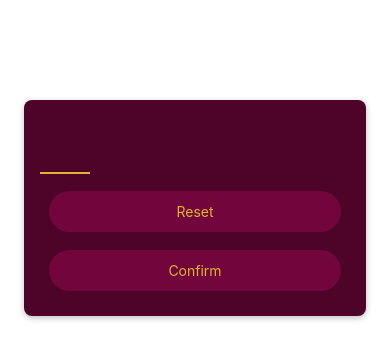
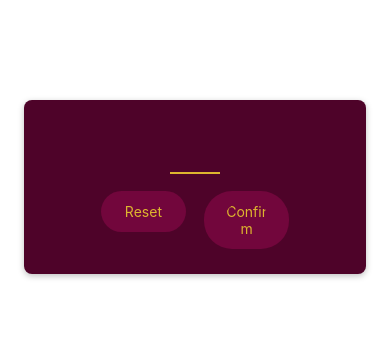
Before and after one commit to jsidd06/Guess-game, a React Native app: screen / in a window 390 px wide. Shown: the top 360 px of the page. Built offline with nearby package versions, Linux system fonts and the light colour scheme.

Commit message:
button style change

```diff
--- a/components/screens/StartGame.js
+++ b/components/screens/StartGame.js
@@ -3,18 +3,32 @@
 
 function StartGame () {
     return (
-        <View style={styles.inputContainer}>
-            <TextInput style={styles.numberInput} keyboardType="number-pad" autoCorrect={false}  autoCapitalize="none" maxLength={2} />
-            <PrimaryButton >Reset</PrimaryButton>
-            <PrimaryButton >Confirm</PrimaryButton>
+      <View style={styles.inputContainer}>
+        <TextInput
+          style={styles.numberInput}
+          keyboardType="number-pad"
+          autoCorrect={false}
+          autoCapitalize="none"
+          maxLength={2}
+        />
+        <View style={styles.buttonsContainer}>
+          <View style={styles.buttonContainer}>
+            <PrimaryButton>Reset</PrimaryButton>
+          </View>
+          <View style={styles.buttonContainer}>
+            <PrimaryButton>Confirm</PrimaryButton>
+          </View>
         </View>
-    )
+      </View>
+    );
 }
 
 export default StartGame
 
 const styles = StyleSheet.create({
   inputContainer: {
+      justifyContent: "center",
+        alignItems: "center",
     marginTop: 100,
     marginHorizontal: 24,
     padding: 16,
@@ -36,5 +50,11 @@
         color: "#ddb52f",
         fontWeight: "bold",
         marginVertical: 8,
+  },
+  buttonsContainer:{
+        flexDirection: "row",
+  },
+  buttonContainer:{
+        flex: 1,
   }
 });
```
